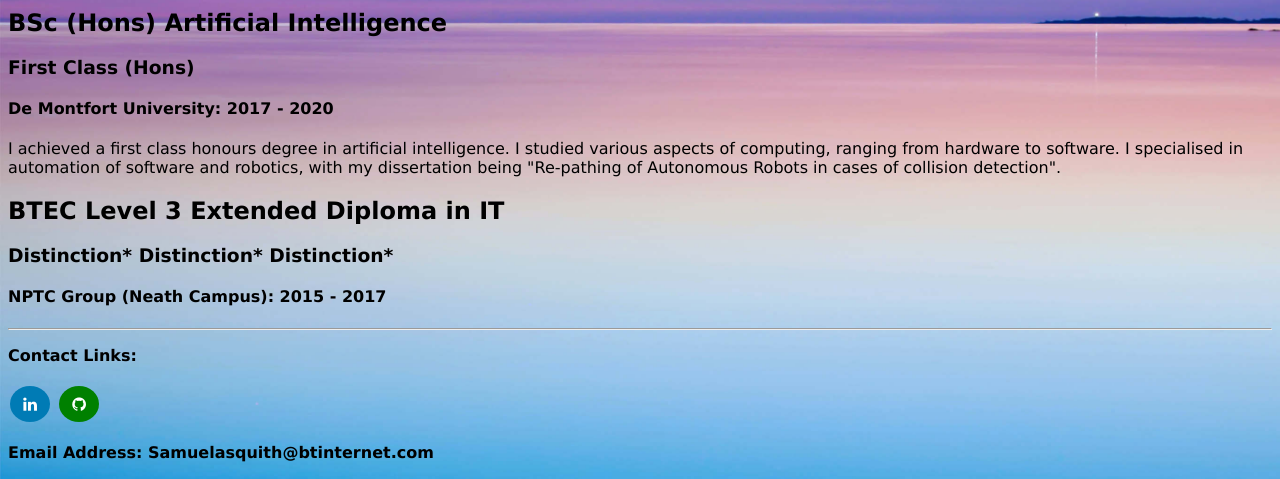
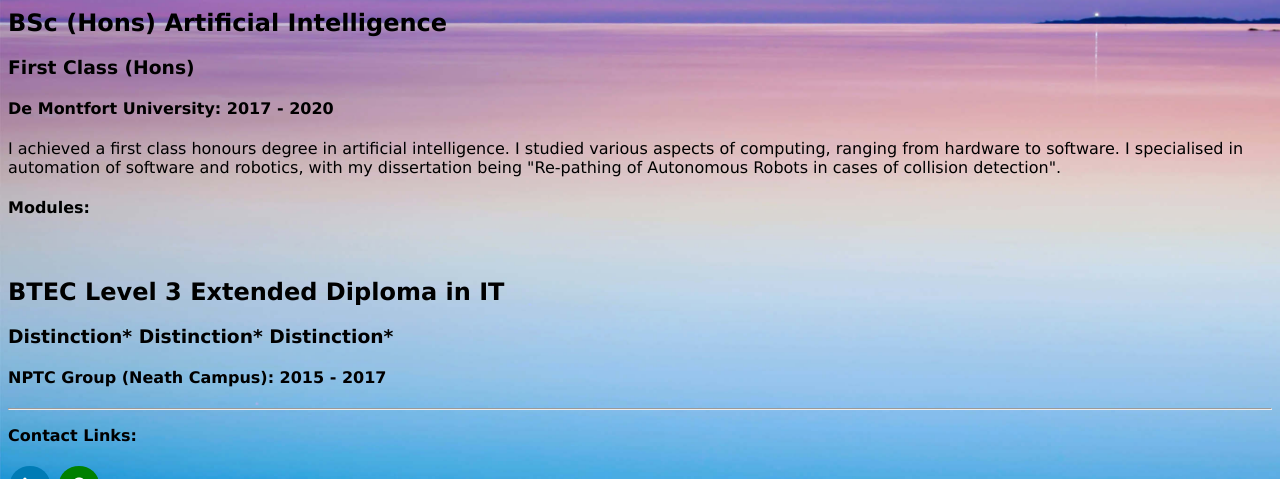
Before and after one commit to Sboncio/website, a Flask app: page /education in a window 1280 px wide. Shown: the part 189-668 px from the top of the page. Run offline with Flask 2, Linux system fonts and the light colour scheme.

Commit message:
Starting adding modules

```diff
--- a/app/application/templates/education.html
+++ b/app/application/templates/education.html
@@ -10,7 +10,11 @@
     software. I specialised in automation of software and robotics, with my dissertation being "Re-pathing of Autonomous Robots in cases of
     collision detection".
 </p>
+<h4>Modules:</h4>
+<p>
 
+</p>
+<br>
 <h2>BTEC Level 3 Extended Diploma in IT</h2>
 <h3>Distinction* Distinction* Distinction*</h3>
 <h4>NPTC Group (Neath Campus): 2015 - 2017</h4>
```
